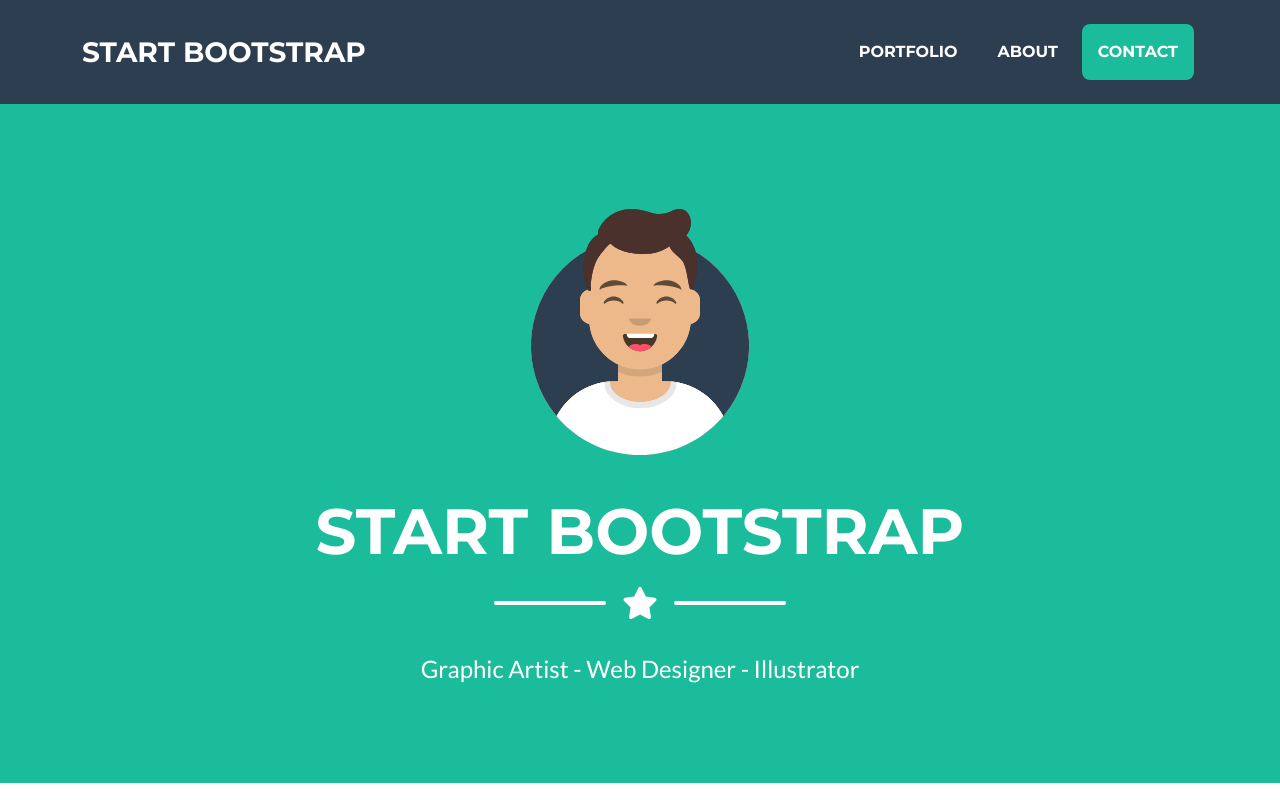
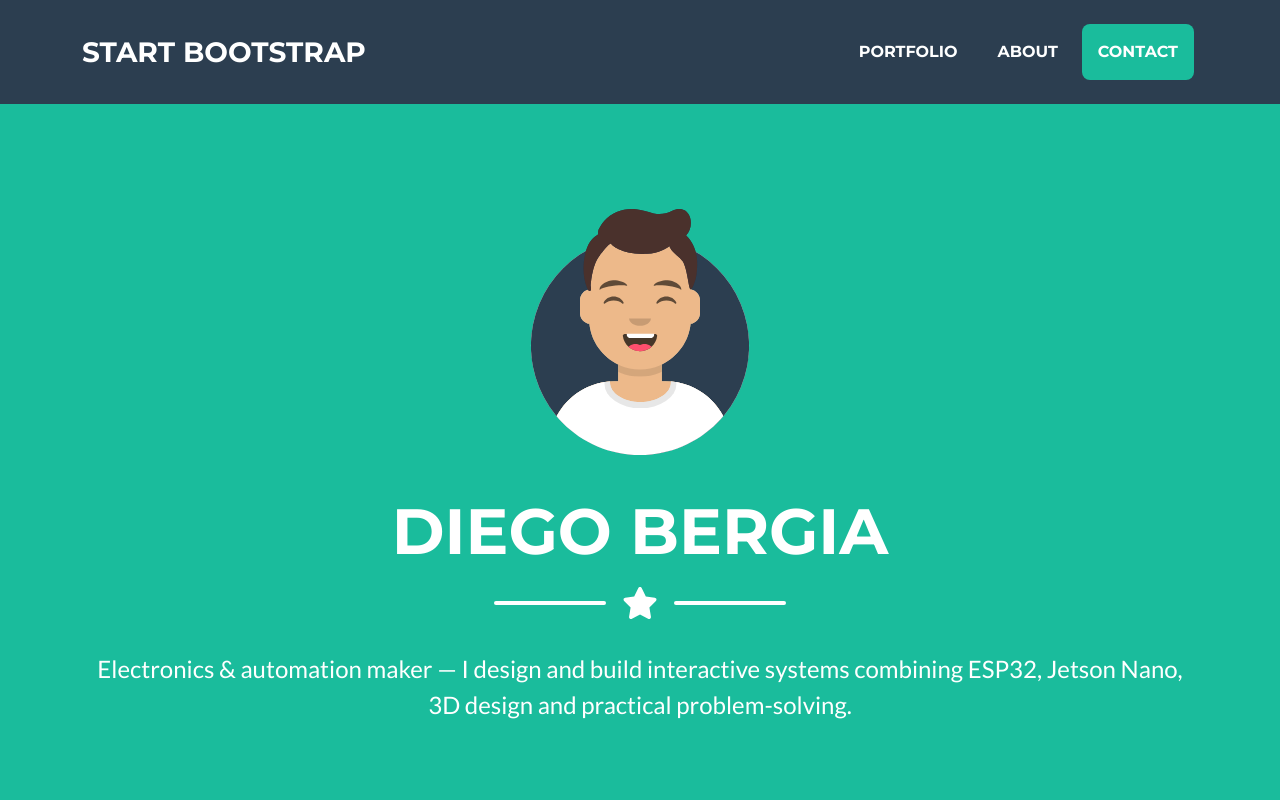
Before and after one commit to diegobergia03-italy/diegobergia03-italy.github.io, a website: page dist/index.html in a window 1280 px wide. Shown: the top 800 px of the page. Drawn offline with nearby package versions, Linux system fonts and the light colour scheme.

Commit message:
Update index.html

```diff
--- a/dist/index.html
+++ b/dist/index.html
@@ -40,7 +40,7 @@
                 <!-- Masthead Avatar Image-->
                 <img class="masthead-avatar mb-5" src="assets/img/avataaars.svg" alt="..." />
                 <!-- Masthead Heading-->
-                <h1 class="masthead-heading text-uppercase mb-0">Start Bootstrap</h1>
+                <h1 class="masthead-heading text-uppercase mb-0">Diego Bergia</h1>
                 <!-- Icon Divider-->
                 <div class="divider-custom divider-light">
                     <div class="divider-custom-line"></div>
@@ -48,7 +48,9 @@
                     <div class="divider-custom-line"></div>
                 </div>
                 <!-- Masthead Subheading-->
-                <p class="masthead-subheading font-weight-light mb-0">Graphic Artist - Web Designer - Illustrator</p>
+           <p class="masthead-subheading font-weight-light mb-0">
+  Electronics & automation maker — I design and build interactive systems combining ESP32, Jetson Nano, 3D design and practical problem-solving.
+</p>
             </div>
         </header>
         <!-- Portfolio Section-->
```
